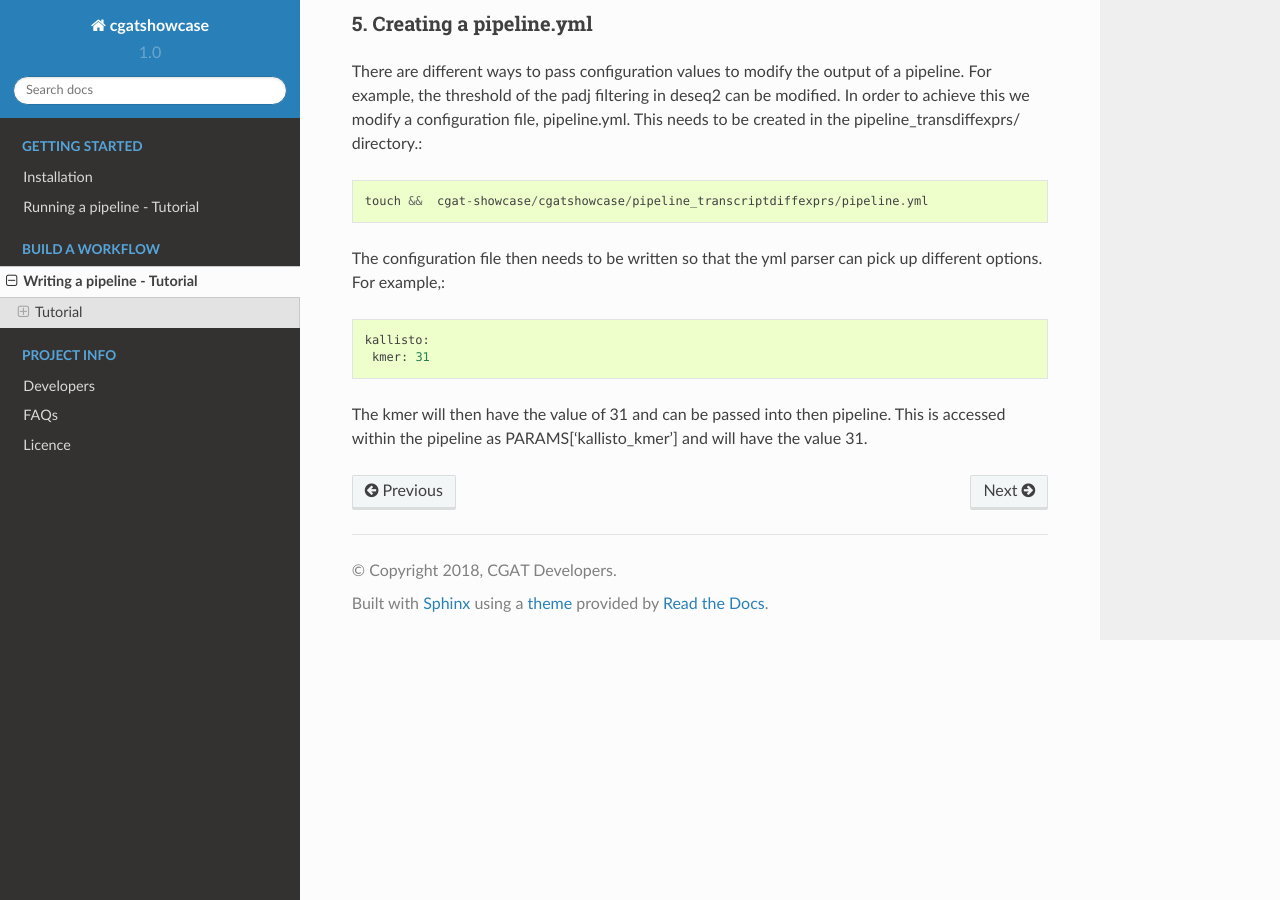
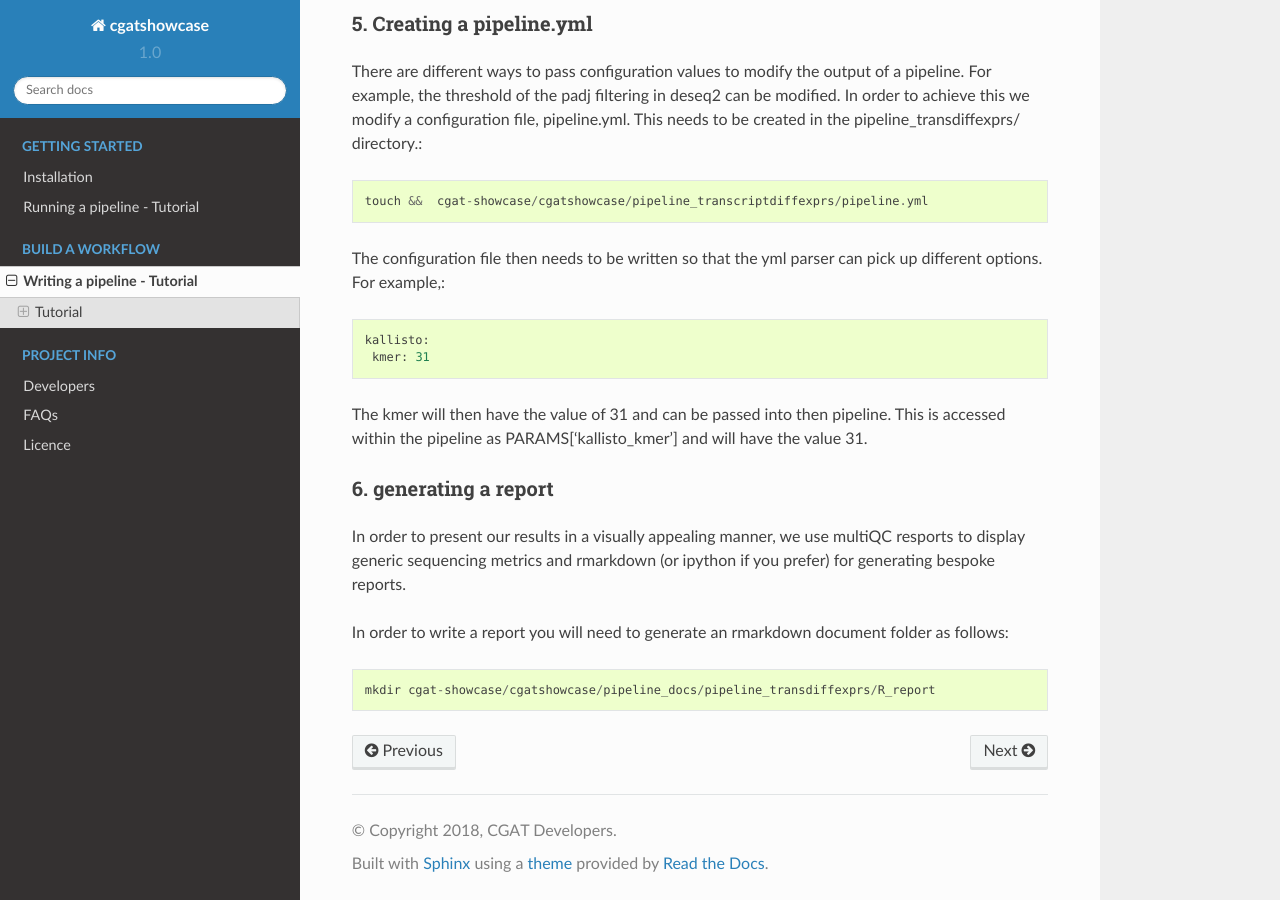
Before and after one commit to cgat-developers/cgat-showcase, a Sphinx documentation site: the page built from docs/build_workflow/writing_workflow.rst, in a window 1280 px wide and 900 px high, scrolled down 3316 px. Built offline with Sphinx 7.4.7 and the Read the Docs theme 2.0.0, drawn with Linux system fonts in a browser that asks for light colours; formulas are drawn with MathJax 3.

Commit message:
more updates to writing workflow

```diff
--- a/docs/build_workflow/writing_workflow.rst
+++ b/docs/build_workflow/writing_workflow.rst
@@ -159,3 +159,13 @@ The configuration file then needs to be written so that the yml parser can pick
     kmer: 31
 
 The kmer will then have the value of 31 and can be passed into then pipeline. This is accessed within the pipeline as PARAMS['kallisto_kmer'] and will have the value 31.
+
+6. generating a report
+----------------------
+
+In order to present our results in a visually appealing manner, we use multiQC resports to display generic sequencing metrics and rmarkdown (or ipython if you prefer) for generating
+bespoke reports.
+
+In order to write a report you will need to generate an rmarkdown document folder as follows::
+
+   mkdir cgat-showcase/cgatshowcase/pipeline_docs/pipeline_transdiffexprs/R_report
```
